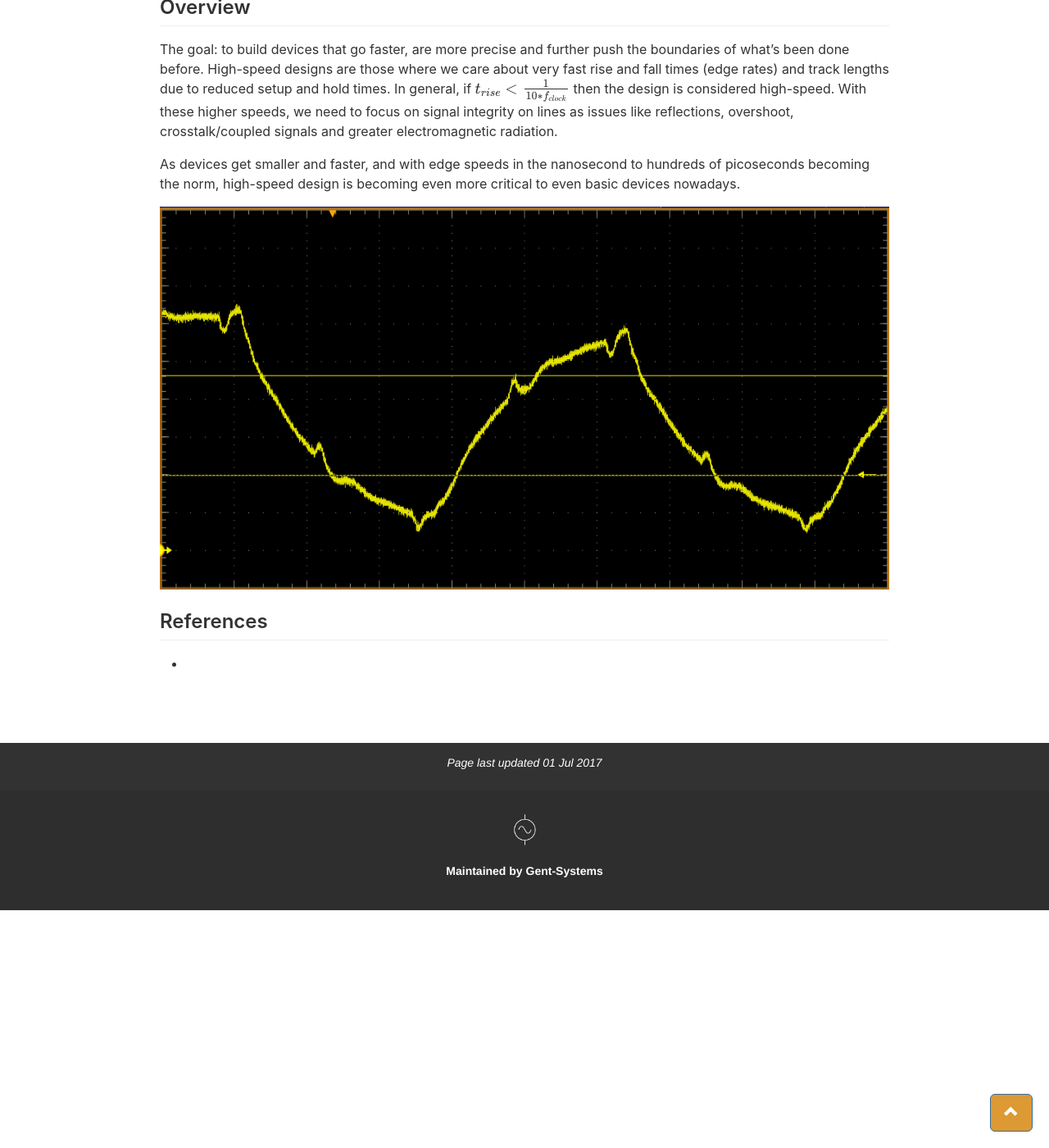
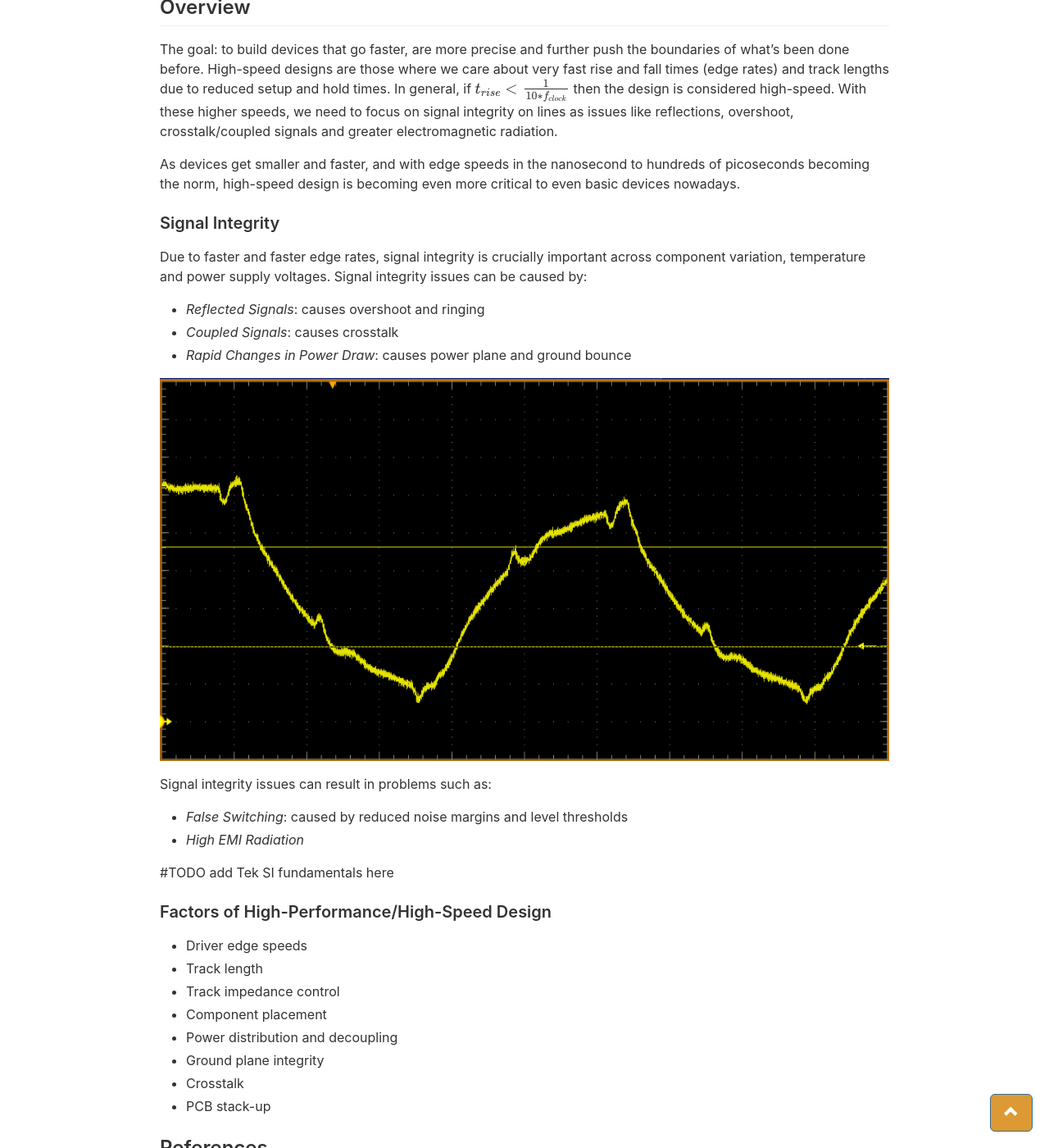
Before and after one commit to Gent-Systems/gent-systems-website, a Jekyll site: the page built from kb/analog/high-performance design.md, in a window 1280 px wide and 1400 px high, scrolled down 220 px. Shown: the whole window at 82% size. Built offline with Jekyll 4.4.1, drawn with Linux system fonts in a browser that asks for light colours; nearby versions of some CDN libraries; formulas are drawn with MathJax 3; comment, search, counter and statistics services are not loaded.

Commit message:
edits to high-perf design

```diff
--- a/kb/analog/high-performance design.md
+++ b/kb/analog/high-performance design.md
@@ -16,7 +16,31 @@ The goal: to build devices that go faster, are more precise and further push the
 
 As devices get smaller and faster, and with edge speeds in the nanosecond to hundreds of picoseconds becoming the norm, high-speed design is becoming even more critical to even basic devices nowadays.
 
+### Signal Integrity
+
+Due to faster and faster edge rates, signal integrity is crucially important across component variation, temperature and power supply voltages. Signal integrity issues can be caused by:
+* _Reflected Signals_: causes overshoot and ringing
+* _Coupled Signals_: causes crosstalk
+* _Rapid Changes in Power Draw_: causes power plane and ground bounce
+
 ![Signal Integrity](SI_capture.png)
+
+Signal integrity issues can result in problems such as:
+* _False Switching_: caused by reduced noise margins and level thresholds
+* _High EMI Radiation_
+
+ #TODO add Tek SI fundamentals here
+
+### Factors of High-Performance/High-Speed Design
+
+* Driver edge speeds
+* Track length
+* Track impedance control
+* Component placement
+* Power distribution and decoupling
+* Ground plane integrity
+* Crosstalk
+* PCB stack-up
 
 ## References
 
```
Also changed, not shown: kb/business/starting-up.md (+3 -0 lines), kb/tools-techniques/Git.md (+4 -0 lines), kb/tools-techniques/VIM.md (+2 -1 lines), kb/tools-techniques/code_tools.md (+5 -0 lines), kb/tools-techniques/linux_dev.md (+9 -6 lines).
